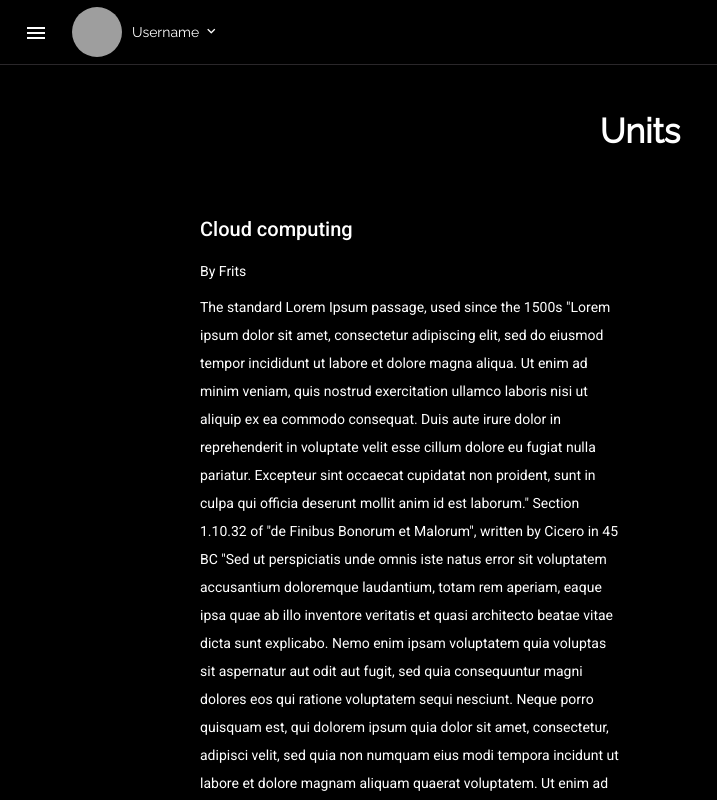
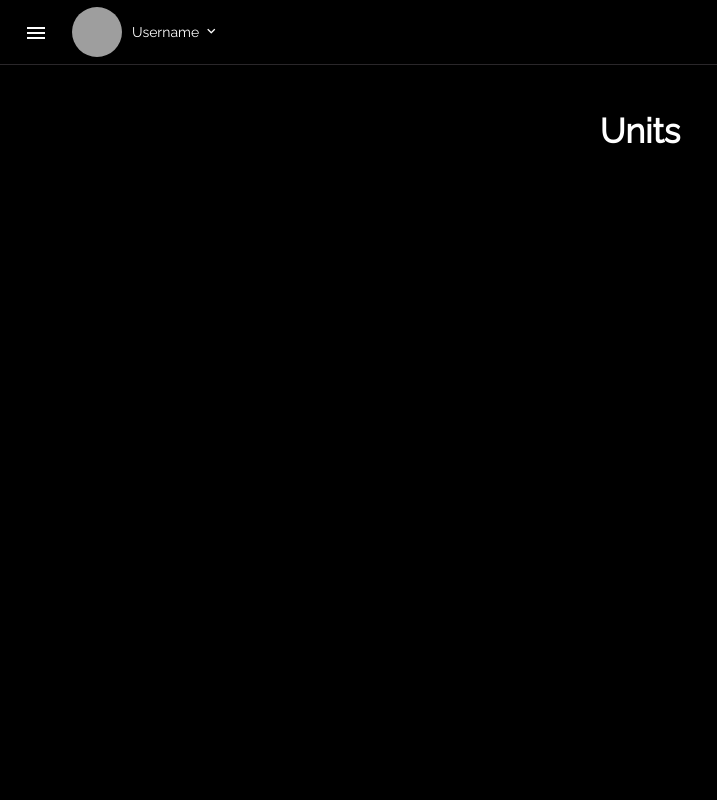
Before and after one commit to CaffeineProgrammer/AtosCompetenceDev, an Angular app in the folder competence-dev-web-app/: page /home in a window 1280 px wide. Shown: the whole page, without its empty margins (0-717 px from the left). Built offline with nearby package versions, Linux system fonts and the light colour scheme; grey boxes are pictures that could not be loaded.

Commit message:
Preparing for branch merge

```diff
--- a/competence-dev-web-app/src/app/components/home/home.component.html
+++ b/competence-dev-web-app/src/app/components/home/home.component.html
@@ -9,8 +9,6 @@
 
 <div class="flex-container">
   <div class="flex-container__title"><h1>Units</h1></div>
-
-  <app-infopage></app-infopage>
 
   <div class="flex-container__content">
     <!-- TO DO: Insert Unit card DOM here -->
--- a/competence-dev-web-app/src/app/components/infopage/infopage.component.html
+++ b/competence-dev-web-app/src/app/components/infopage/infopage.component.html
@@ -1,4 +1,5 @@
 <div class="competence-content-container">
+
   <app-info></app-info>
 
   <div class="competence-calendar-container">
```
